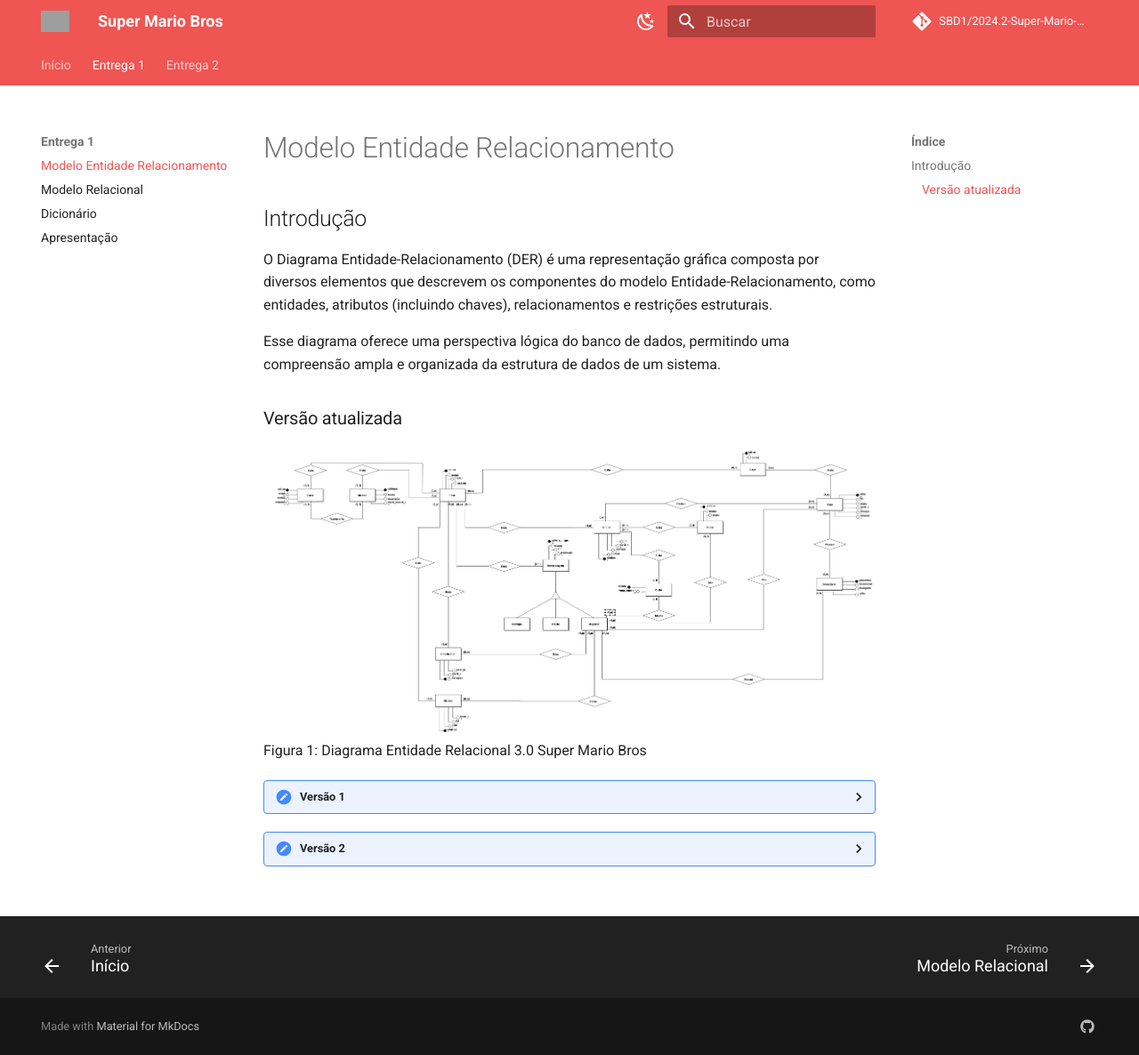
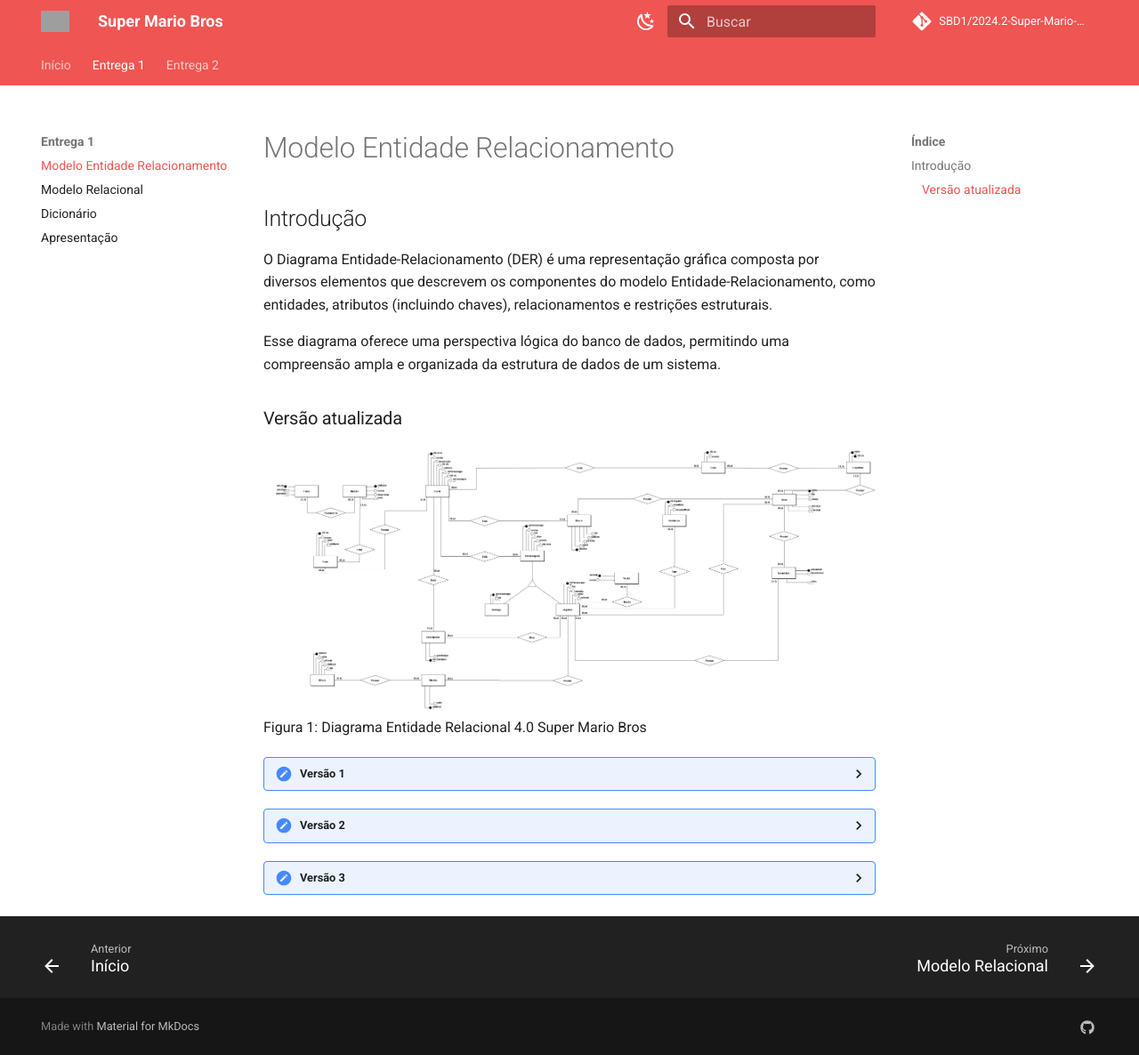
Before and after one commit to SBD1/2024.2-Super-Mario-Bros, an MkDocs documentation site: the page built from docs/entidade-relacionamento.md, in a window 1280 px wide and 1186 px high. Shown: the whole window at 89% size. Built offline with MkDocs 1.6.1 and Material for MkDocs 9.7.7, drawn with Linux system fonts in a browser that asks for light colours; comment, search, counter and statistics services are not loaded; some of the changed text lies outside the part shown; grey boxes are pictures that could not be loaded.

Commit message:
Diagrama Entidade Relacionamento 4.0

```diff
--- a/docs/entidade-relacionamento.md
+++ b/docs/entidade-relacionamento.md
@@ -6,8 +6,8 @@
 
 ### Versão atualizada
 
-<img src="https://github.com/SBD1/2024.2-Super-Mario-Bros/raw/main/docs/assets/entidade-relacionamento2.jpg" alt="Diagrama Entidade Relacional 3.0 Super Mario Bros" style="max-width: 100%; height: auto;">
-Figura 1: Diagrama Entidade Relacional 3.0 Super Mario Bros
+<img src="https://github.com/SBD1/2024.2-Super-Mario-Bros/raw/main/docs/assets/entidade-relacionamento3.png" alt="Diagrama Entidade Relacional 3.0 Super Mario Bros" style="max-width: 100%; height: auto;">
+Figura 1: Diagrama Entidade Relacional 4.0 Super Mario Bros
 
 <details>
   <summary>Versão 1</summary>
@@ -20,3 +20,9 @@
   <img src="https://github.com/SBD1/2024.2-Super-Mario-Bros/raw/main/docs/assets/entidade-relacionamento.jpeg" alt="Diagrama Entidade Relacional 1.0 Super Mario Bros">
   Figura 3: Diagrama Entidade Relacional 2.0 Super Mario Bros
 </details>
+
+<details>
+  <summary>Versão 3</summary>
+  <img src="https://github.com/SBD1/2024.2-Super-Mario-Bros/raw/main/docs/assets/entidade-relacionamento2.jpg" alt="Diagrama Entidade Relacional 1.0 Super Mario Bros">
+  Figura 3: Diagrama Entidade Relacional 3.0 Super Mario Bros
+</details>
```
Also changed, not shown: docs/assets/entidade-relacionamento3.png (added).
